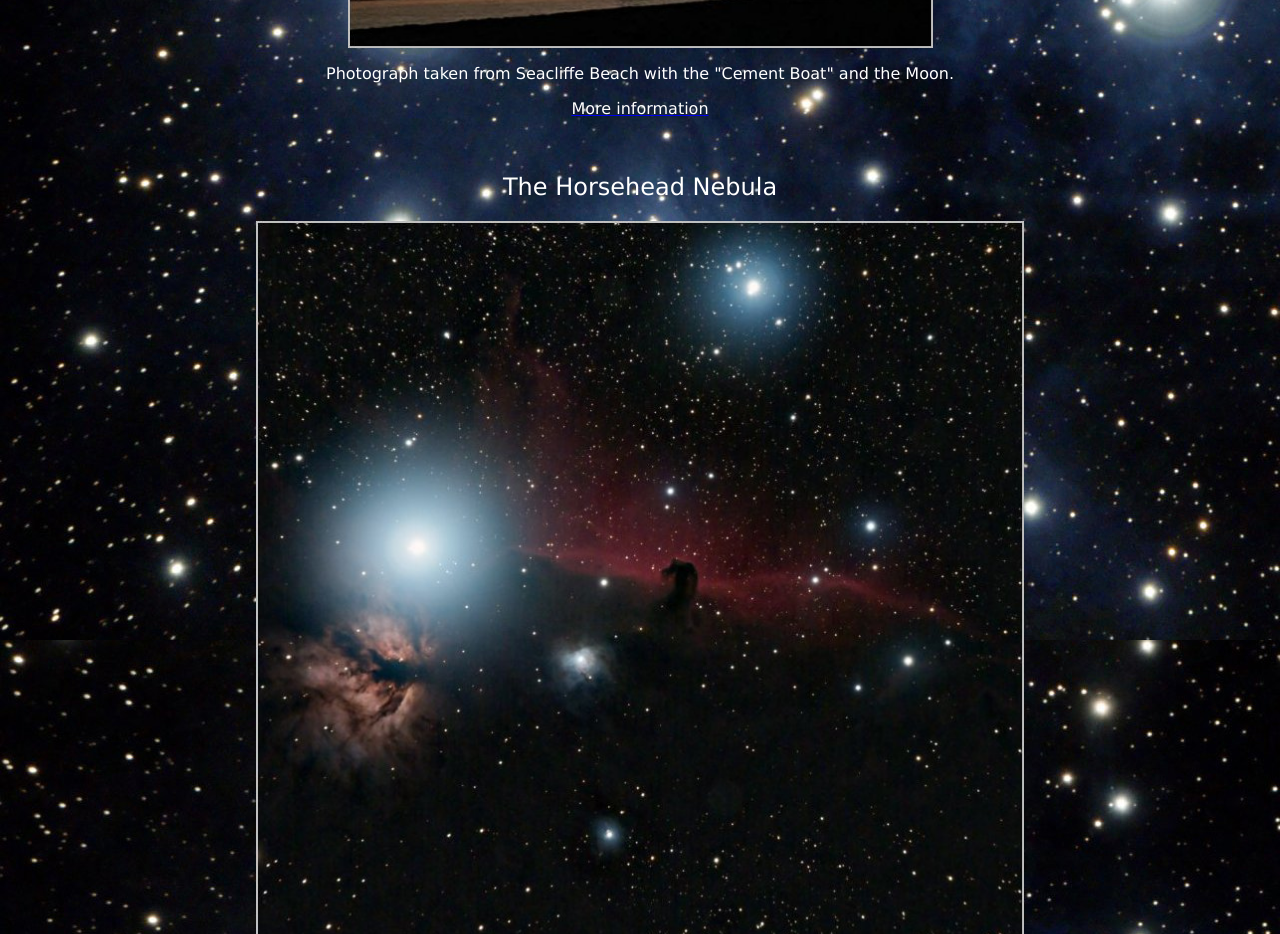
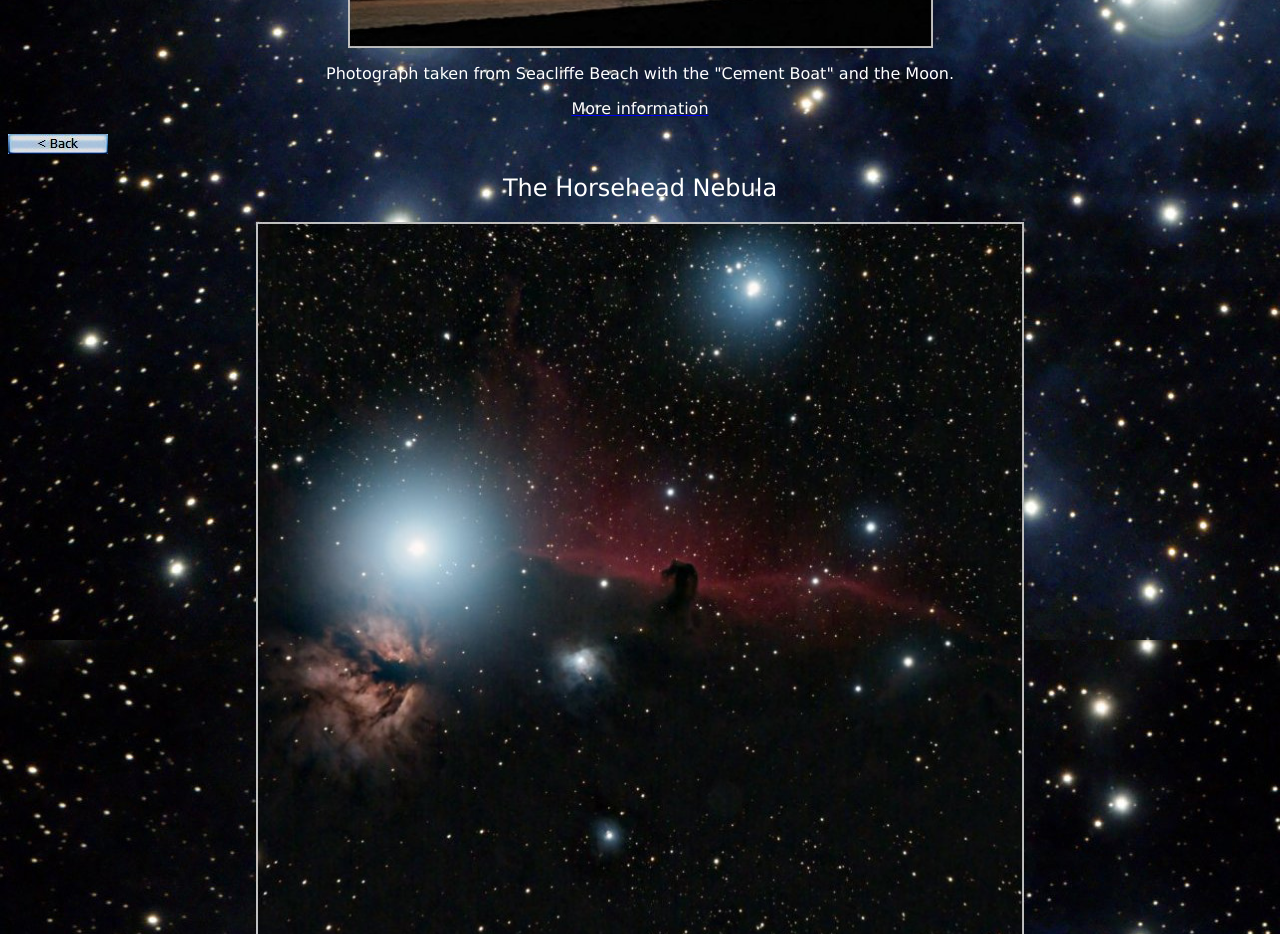
Before and after one commit to hefy-jefy/Website, a plain HTML site: page gallery.html in a window 1280 px wide. Shown: the part 1760-2694 px from the top of the page. Drawn offline with Linux system fonts and the light colour scheme.

Commit message:
Second Back button

```diff
--- a/gallery.html
+++ b/gallery.html
@@ -73,8 +73,9 @@ taken from Seacliffe Beach with the &quot;Cement Boat&quot; and the Moon.</font>
 <span style="font-weight: 400"><font color="#FFFFFF" face="Verdana">
 <a href="https://www.nasa.gov/feature/the-great-conjunction-of-jupiter-and-saturn">
 <font color="#FFFFFF">More information</font></a></font></span></p>
-<p align="center">
-&nbsp;</p>
+<p align="left">
+<a href="index.html">
+<img border="0" id="img2" src="button1.jpg" height="20" width="100" alt="&lt; Back" fp-style="fp-btn: Glass Rectangle 1; fp-orig: 0" fp-title="&lt; Back" onmouseover="FP_swapImg(1,0,/*id*/'img2',/*url*/'button2.jpg')" onmouseout="FP_swapImg(0,0,/*id*/'img2',/*url*/'button1.jpg')" onmousedown="FP_swapImg(1,0,/*id*/'img2',/*url*/'button3.jpg')" onmouseup="FP_swapImg(0,0,/*id*/'img2',/*url*/'button2.jpg')"></a></p>
 <h2 align="center" style="text-align: center">
 The Horsehead Nebula</h2>
 <p align="center" style="text-align: center">
```
